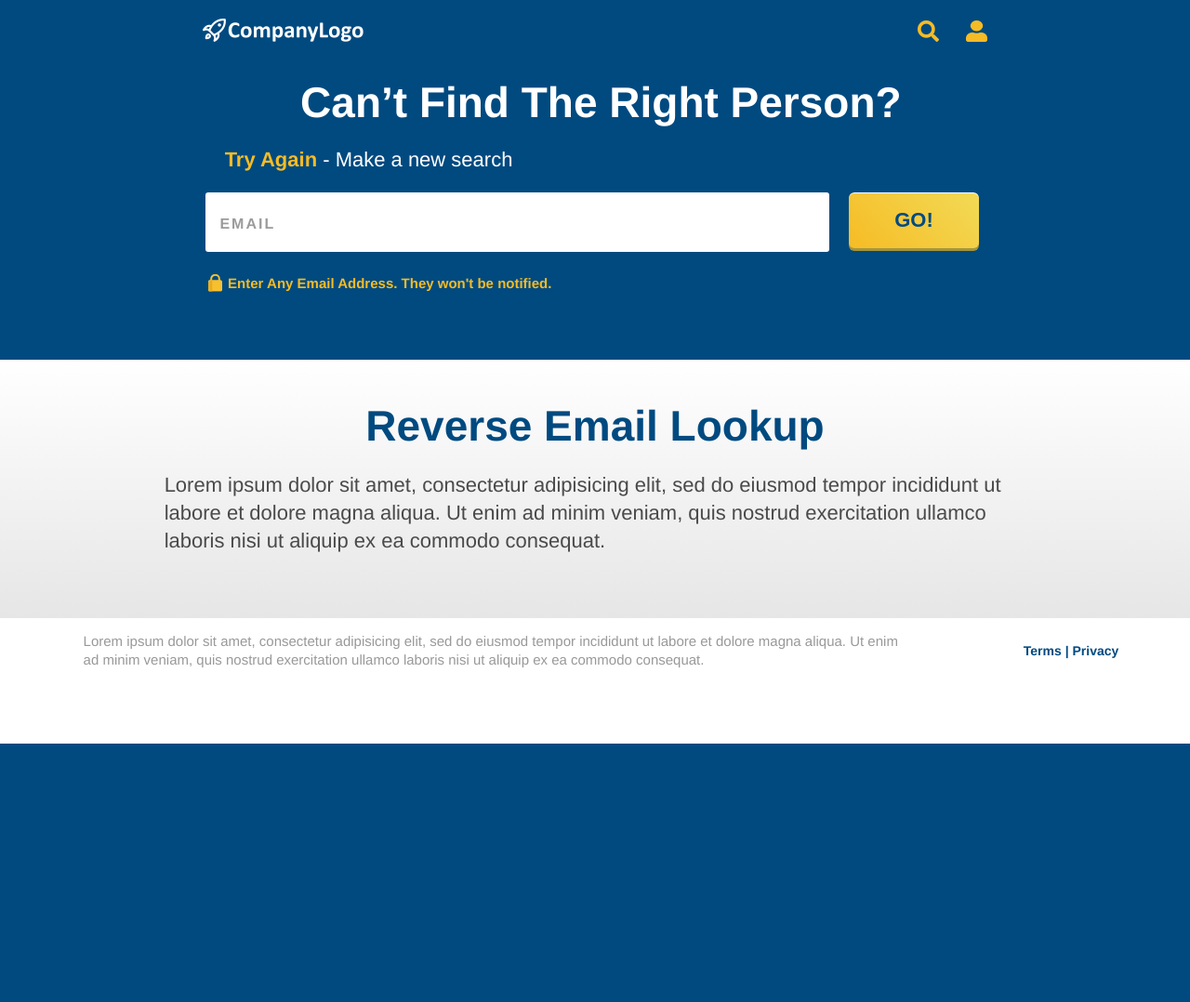
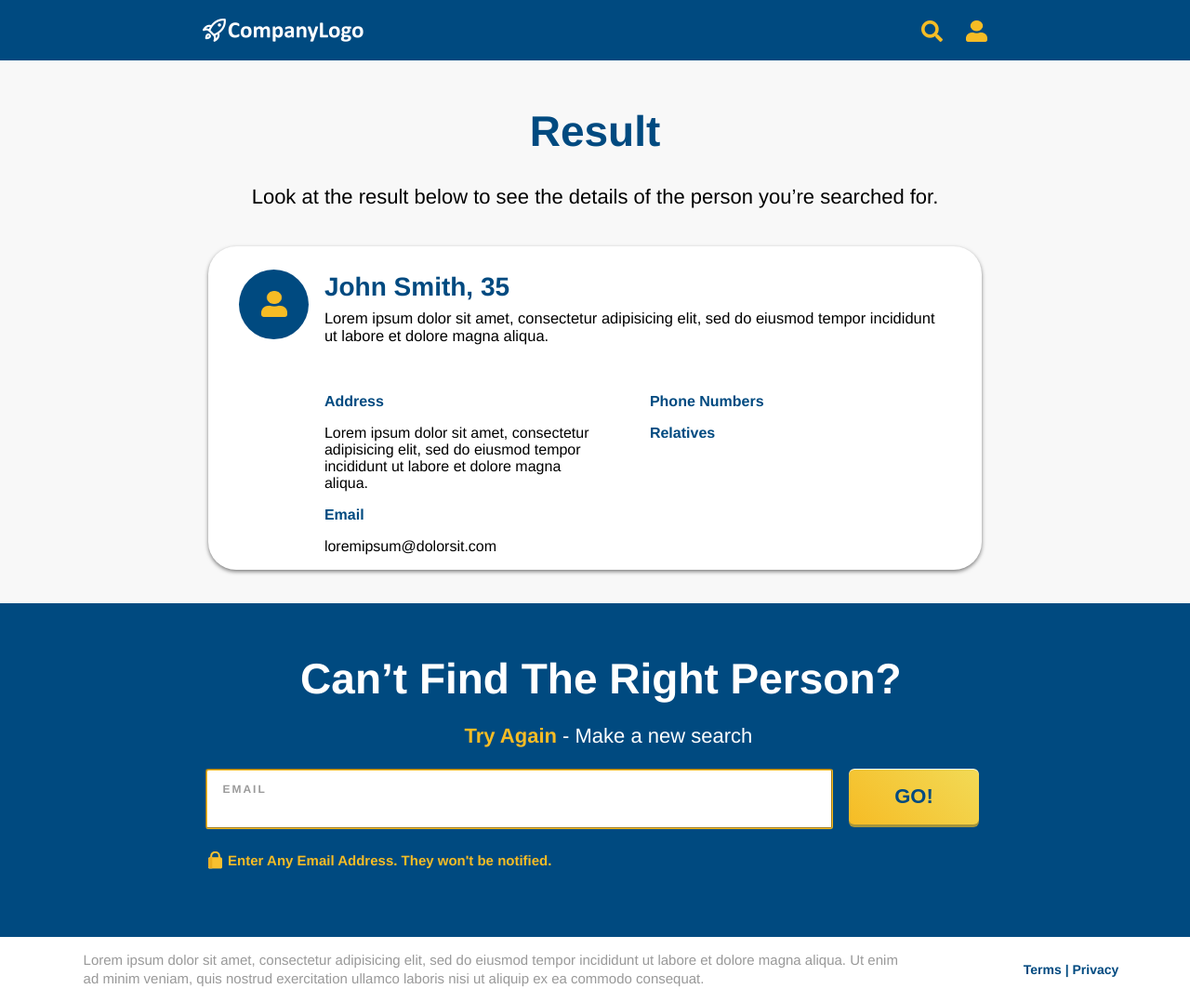
Before and after one commit to Vladi97/LTV-Challenge, a PHP site: page /pages/result.html in a window 1280 px wide. Shown: the whole page at 93% size. Before the commit the page ends 800 px from the top, so only its background shows below. Run offline with PHP 8.4, Linux system fonts and the light colour scheme.

Commit message:
result section added, just waiting to get access to the API

```diff
--- /dev/null
+++ b/css/result.css
@@ -0,0 +1,169 @@
+#result{
+    background-color: #F8F8F8;
+}
+#result .subtitle{
+    font-size: 22px;
+    text-align: center;
+}
+#result .title{
+    text-align: center;
+    font-size: 46px;
+}
+#search .subtitle{
+    margin-left: 36.5%;
+}
+.result-container-data{
+    width: 65%;
+    margin-left: 17.5%;
+    border-radius: 6px;
+    display: flex;
+    background: #FFFFFF;
+    box-shadow: 0 2px 4px 0 rgba(0,0,0,0.50);
+    border-radius: 30px;
+    border-radius: 30px;
+}
+.profile-picture{
+    width: 10%;
+    margin-left: 4%;
+}
+.profile-picture .circle-step-number{
+    letter-spacing: 0;
+    border-radius: 50px;
+    padding: 20px;
+    width: 35px;
+    height: 35px;
+    display: flex;
+    justify-content: center;
+    align-items: center;
+    font-size: 40px;
+    float: left;
+    transform: translateY(25px);
+}
+.profile-metadata{
+    margin-left: 2%;
+}
+.profile-metadata .name{
+    font-size: 28px;
+    top: 0px;
+}
+.profile-description{
+    transform: translateY(-20px);
+    font-size: 16.5px;
+    width: 93%;
+}
+.metadata-values{
+    width: 90%;
+    display: flex;
+}
+.metadata-values .column{
+    width: 50%;
+    float: left;
+}
+.metadata-values .column.right{
+    padding-left: 10%;
+}
+/* Phone */
+@media (min-width: 320px) and (max-width: 480px) {
+    #result .subtitle{
+        font-size: 18px;
+        text-align: left;
+        margin: 5%;
+    }
+    .metadata-values .column{
+        width: 100%;
+        float: none;
+    }
+    .metadata-values .column.right{
+        padding-left: 0%;
+    }
+    .metadata-values{
+        width: 90%;
+        display: block;
+    }
+    .profile-picture .circle-step-number{
+        display: none;
+    }
+    .result-container-data{
+        width: 90%;
+        margin-left: 5%;
+        border-radius: 6px;
+        display: flex;
+        background: #FFFFFF;
+        box-shadow: 0 2px 4px 0 rgba(0,0,0,0.50);
+        border-radius: 30px;
+        border-radius: 30px;
+    }
+    .profile-description{
+        transform: translateY(-15px);
+        font-size: 14px;
+        width: 90%;
+    }
+    .data{
+        font-size: 14px;
+        width: 100%;
+    }
+    #search .subtitle{
+        font-size: 18px;
+        margin: 7%;
+    }
+}
+/* Phone */
+@media (min-width: 320px) and (max-width: 359px) {
+
+}
+/* Phone */
+@media (min-width: 360px) and (max-width: 374px) {
+
+}
+/* Phone */
+@media (min-width: 375px) and (max-width: 410px) {
+
+}
+/* Phone */
+@media (min-width: 411px) and (max-width: 413px) {
+
+}
+/* Phone */
+@media (min-width: 414px) and (max-width: 420px) {
+
+}
+/* Tablet */
+@media (min-width: 768px) and (max-width: 1024px), (min-width: 481px) and (max-width: 767px), (min-width: 768px) and (max-width: 1024px) and (orientation: landscape) {
+    #search .subtitle{
+        margin-left: 1%;
+        font-size: 18px;
+    }
+    #result .subtitle{
+        font-size: 20px;
+    }
+    .result-container-data{
+        width: 90%;
+        margin-left: 5%;
+        border-radius: 6px;
+        display: flex;
+        background: #FFFFFF;
+        box-shadow: 0 2px 4px 0 rgba(0,0,0,0.50);
+        border-radius: 30px;
+        border-radius: 30px;
+    }
+}
+/* Ipad Pro */
+@media only screen
+  and (min-width: 1024px)
+  and (max-height: 1366px)
+  and (-webkit-min-device-pixel-ratio: 1.5),
+  only screen
+  and (min-width: 1024px)
+  and (max-height: 1366px)
+  and (orientation: portrait)
+  and (-webkit-min-device-pixel-ratio: 1.5),
+  only screen
+  and (min-width: 1024px)
+  and (max-height: 1366px)
+  and (orientation: landscape)
+  and (-webkit-min-device-pixel-ratio: 1.5) {
+    #search .subtitle{
+        margin-left: 1%;
+        font-size: 22px;
+    }
+}
--- a/index.php
+++ b/index.php
@@ -1 +1 @@
-<?php include_once("index.html"); ?>
+<?php include_once("./pages/index.html"); ?>
--- a/js/header.js
+++ b/js/header.js
@@ -1,9 +1,7 @@
 function loadHeader(){
-    var html = '<div class="logo"><img src="./assets/PNGs/Logo@2x.png" alt="Logo"></div>'
-    +'<div class="user-items"><img src="./assets/PNGs/icn_search@2x.png" alt="Logo">'
-    +'<img src="./assets/PNGs/icn_person@2x.png" width="23px" alt="Logo"></div>';
+    var html = '<div class="logo"><img src="../assets/PNGs/Logo@2x.png" alt="Logo"></div>'
+    +'<div class="user-items"><img src="../assets/PNGs/icn_search@2x.png" alt="Logo">'
+    +'<img src="../assets/PNGs/icn_person@2x.png" width="23px" alt="Logo"></div>';
     document.getElementById('header').innerHTML = html;
-    alert(window.location.href);
 }
-
 loadHeader();
--- /dev/null
+++ b/js/result.js
@@ -0,0 +1,19 @@
+async function loadResult(){
+    var url = window.location.href;
+    var email = url.replace(/.+email=/gi, '');
+    email = email.replace(/%40/gi, '@');
+    var data = await fetch('https://ltv-api-challenge.herokuapp.com/email='+email, {headers: {'content-type': 'application/json; charset=utf-8', 'Accept': '*/*', 'Origin': 'https://ltv-challenge.herokuapp.com/'}, mode: 'cors'})
+    .then(function(response) {
+        console.log(response);
+        return response;
+    })
+    .catch(function(err) {
+        return err;
+    });
+    //console.log(data);
+    var html = '<div class="logo"><img src="../assets/PNGs/Logo@2x.png" alt="Logo"></div>'
+    +'<div class="user-items"><img src="../assets/PNGs/icn_search@2x.png" alt="Logo">'
+    +'<img src="../assets/PNGs/icn_person@2x.png" width="23px" alt="Logo"></div>';
+    document.getElementById('header').innerHTML = html;
+}
+loadResult();
--- a/pages/result.html
+++ b/pages/result.html
@@ -4,70 +4,59 @@
     <meta charset="UTF-8">
     <meta name="viewport" content="width=device-width, initial-scale=1.0">
     <title>LTV Challenge</title>
-    <link rel="stylesheet" href="./css/header.css">
-    <link rel="stylesheet" href="./css/search.css">
-    <link rel="stylesheet" href="./css/instructions.css">
-    <link rel="stylesheet" href="./css/footer.css">
-    <link rel="stylesheet" href="./css/main.css">
-    <link rel="icon" href="./assets/PNGs/Logo@2x-icon.png">
+    <link rel="stylesheet" href="../css/header.css">
+    <link rel="stylesheet" href="../css/search.css">
+    <link rel="stylesheet" href="../css/footer.css">
+    <link rel="stylesheet" href="../css/main.css">
+    <link rel="stylesheet" href="../css/result.css">
+    <link rel="icon" href="../assets/PNGs/Logo@2x-icon.png">
 </head>
 <body>
     <div id="page-conteiner">
-        <div id="header" class="blue-bg col-12 col-m-12 col-s-12">
-            <div class="logo"><img src="./assets/PNGs/Logo@2x.png" alt="Logo"></div>
-            <div class="user-items">
-                <img src="./assets/PNGs/icn_search@2x.png" alt="Logo">
-                <img src="./assets/PNGs/icn_person@2x.png" width="23px" alt="Logo">
-            </div>
-        </div>
-        <div id="search" class="blue-bg col-12 col-m-12 col-s-12">
-            <br>
-            <div class="title-search-container">
-                <h1 class="white-text title">Search Any Email Address</h1>
-                <p class="white-text subtitle"><b class="yellow-text bold">Start Here</b> - Look up the owner's name,
-                    photos and online profiles. See what you find!</p>
-            </div>
-            <div class="form-search-container">
-                <div class="search-inputs">
-                    <input placeholder="" value="" required name="email" id="email" class="white-bg search-input" type="email"/>
-                    <span class="floating-label">EMAIL</span>
+        <div id="header" class="blue-bg col-12 col-m-12 col-s-12"></div>
+        <div id="result" class="white-bg col-12 col-m-12 col-s-12">
+            <div class="title-result-container col-8 offset-2 col-m-12 offset-m-0 col-s-12 offset-s-0">
+                <br>
+                <h1 class="blue-text title bold">Result</h1>
+                <p class="center subtitle">Look at the result below to see the
+                    details of the person you’re searched for.
+                </p>
+                <br>
+                <div class="result-container-data">
+                    <div class="profile-picture">
+                        <div class="circle-step-number blue-bg bold yellow-text"><img width="80%" height="80%" src="../assets/PNGs/icn_person@2x.png" alt=""></div>
+                    </div>
+                    <div class="profile-metadata">
+                        <h3 class="name blue-text bold">John Smith, 35</h3>
+                        <p class="profile-description">Lorem ipsum dolor sit amet, consectetur adipisicing elit, sed do eiusmod tempor incididunt ut labore et dolore magna aliqua.</p>
+                        <div class="metadata-values">
+                            <div class="column">
+                                <p class="blue-text"><strong>Address</strong></p>
+                                <p class="data">Lorem ipsum dolor sit amet, consectetur adipisicing elit, sed do eiusmod tempor incididunt ut labore et dolore magna aliqua.</p>
+                                <p class="blue-text"><strong>Email</strong></p>
+                                <p class="data">loremipsum@dolorsit.com</p>
+                            </div>
+                            <div class="column right">
+                                <p class="blue-text"><strong>Phone Numbers</strong></p>
+                                <p class="blue-text"><strong>Relatives</strong></p>
+                            </div>
+                            <br>
+                            <br>
+                        </div>
+                    </div>
                 </div>
-                <div class="search-button-container">
-                    <button type="button" id="search-button" class="blue-text search-button yellow-bg bold">GO!</button>
-                </div>
-            </div>
-            <div class="message-label-container">
-                <p class="icon"><img src="./assets/SVGs/lock.svg" alt="Lock icon"></p>
-                <p class="yellow-text bold label-message">Enter Any Email Address. They won't be notified.</p>
-            </div>
-        </div>
-        <div id="instructions" class="white-bg col-12 col-m-12 col-s-12">
-            <div class="title-instructions-container col-8 offset-2 col-m-12 offset-m-0 col-s-12 offset-s-0">
-                <br>
-                <h1 class="blue-text title bold">Reverse Email Lookup</h1>
-                <p class="white-text subtitle">Lorem ipsum dolor sit amet, consectetur adipisicing elit,
-                    sed do eiusmod tempor incididunt ut labore et dolore magna aliqua. Ut enim ad minim veniam,
-                    quis nostrud exercitation ullamco laboris nisi ut aliquip ex ea commodo consequat.
-                </p>
                 <br>
             </div>
             <br>
         </div>
+        <div id="search" class="blue-bg col-12 col-m-12 col-s-12">
+        </div>
         <div id="footer" class="white-bg col-12 col-m-12 col-s-12">
-            <div class="about">
-                <p>Lorem ipsum dolor sit amet, consectetur adipisicing elit, sed do eiusmod
-                    tempor incididunt ut labore et dolore magna aliqua. Ut enim ad minim veniam,
-                    quis nostrud exercitation ullamco laboris nisi ut aliquip ex ea commodo consequat.
-                </p>
-            </div>
-            <div class="links">
-                <p>
-                    <a href="#" class="blue-text bold">Terms | Privacy</a>
-                </p>
-            </div>
-        </div>
     </div>
-    <script src="./js/search.js"></script>
-    <script src="./js/email-finder.js"></script>
+    <script src="../js/header.js"></script>
+    <script src="../js/footer.js"></script>
+    <script src="../js/search.js"></script>
+    <script src="../js/result.js"></script>
+    <script src="../js/email-finder.js"></script>
 </body>
 </html>
```
Also changed, not shown: js/search.js (+22 -8 lines), pages/index.html (renamed from index.html, +10 -10 lines).
